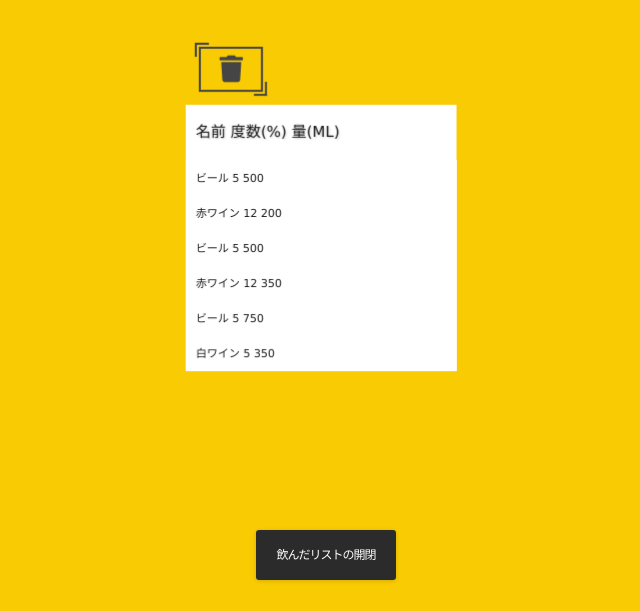
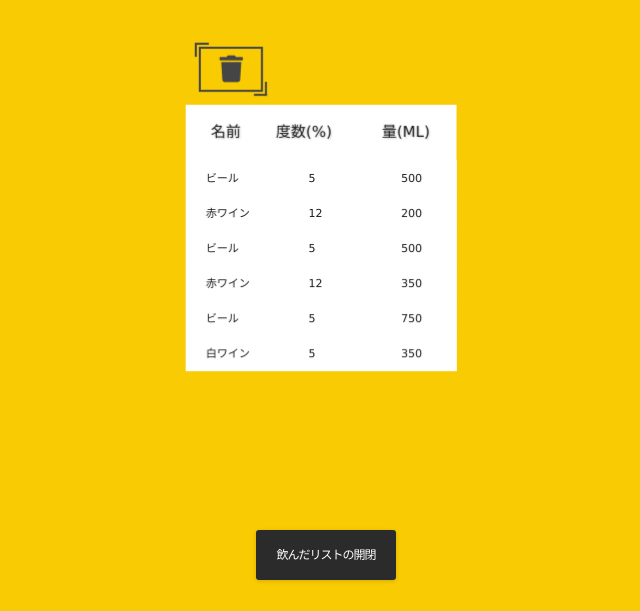
Before and after one commit to IsHYuhi/alcohol_manager, a Django app: page /myapp/database/ in a window 1280 px wide. Shown: the part 140-751 px from the top of the page, without its empty margins (314-954 px from the left). Run offline with Django 3.2, Linux system fonts and the light colour scheme; data comes from the database, SQL or seed files in the repository; some libraries are stand-ins or nearby versions.

Commit message:
modify design

```diff
--- a/prj/myapp/templates/myapp/database.html
+++ b/prj/myapp/templates/myapp/database.html
@@ -31,15 +31,15 @@
 
       <dt>
         <tr>
-          <th>名前</th>
-          <th>度数(%)</th>
+          <th>　名前　　</th>
+          <th>度数(%)　　　</th>
           <th>量(ml)</th>
         </tr>
       </dt>
       {% for item in data %}
       <dd>
-          {{item.name}}
-          {{item.degree}}
+          <span>{{item.name}}</span>
+          <span>{{item.degree}}</span>
           {{item.value}}
       </dd>
       {% endfor %}
--- a/prj/static/prj/css/styles0.css
+++ b/prj/static/prj/css/styles0.css
@@ -137,3 +137,8 @@ header h1 {
 #link_button{
   font-size: 15px;
 }
+
+span{
+  display: inline-block;
+   width: 9em;
+}
```
